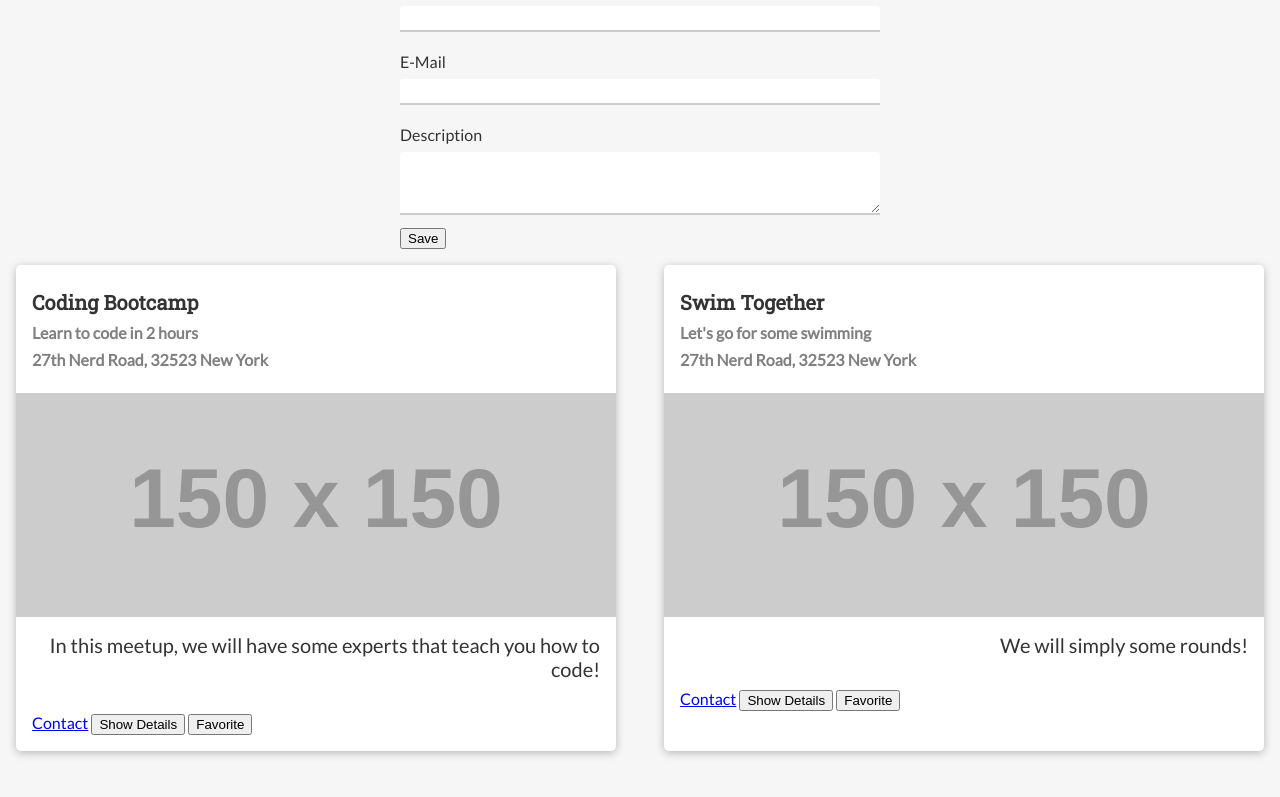
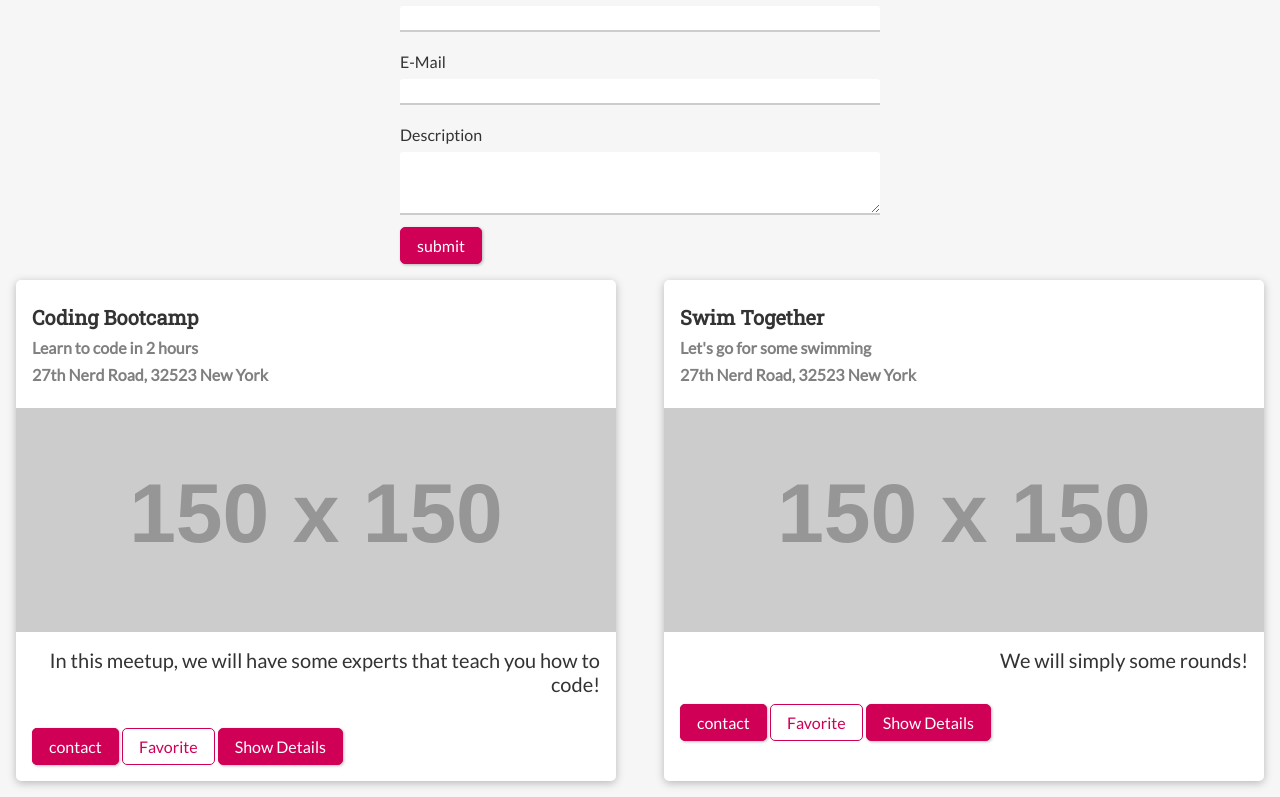
Before and after one commit to isoppp/learn-svelte-course-of-udemy, a Svelte app: page / in a window 1280 px wide. Shown: the part 400-1197 px from the top of the page. Before the commit the page ends 1167 px from the top, so only its background shows below. Built offline with nearby package versions, Linux system fonts and the light colour scheme.

Commit message:
Add Button component and replace hard coded buttons with component

```diff
--- a/src/App.svelte
+++ b/src/App.svelte
@@ -2,6 +2,7 @@
   import Header from './UI/Header.svelte';
   import MeetupGrid from './Meetups/MeetupGrid.svelte'
   import TextInput from './UI/TextInput.svelte'
+  import Button from './UI/Button.svelte'
 
   let title = '';
   let subtitle = '';
@@ -109,7 +110,7 @@
       value="{description}"
       on:input="{event => (description = event.target.value)}"
     />
-    <button type="submit">Save</button>
+    <Button type="submit" caption="submit" />
   </form>
   <MeetupGrid meetups="{meetups}"/>
 </main>
--- a/src/Meetups/MeetupItem.svelte
+++ b/src/Meetups/MeetupItem.svelte
@@ -1,4 +1,5 @@
 <script>
+  import Button from '../UI/Button.svelte'
   export let title;
   export let subtitle;
   export let imageUrl;
@@ -77,8 +78,8 @@
   </div>
 
   <footer>
-    <a href="mailto:{email}">Contact</a>
-    <button>Show Details</button>
-    <button>Favorite</button>
+    <Button href="mailto:{email}" caption="contact" />
+    <Button mode="outline" type="button" caption="Favorite" />
+    <Button type="button" caption="Show Details"/>
   </footer>
 </article>
--- /dev/null
+++ b/src/UI/Button.svelte
@@ -0,0 +1,90 @@
+<script>
+  export let type;
+  export let caption;
+  export let href;
+  export let mode;
+</script>
+
+<style>
+button,
+a {
+  font: inherit;
+  border: 1px solid #cf0056;
+  background: #cf0056;
+  padding: 0.5rem 1rem;
+  color: white;
+  border-radius: 5px;
+  box-shadow: 1px 1px 3px rgba(0, 0, 0, 0.26);
+  cursor: pointer;
+  text-decoration: none;
+}
+
+button:focus {
+  outline: none;
+}
+
+button:hover,
+button:active,
+a:hover,
+a:active {
+  background: #e40763;
+  border-color: #e40763;
+  box-shadow: 1px 1px 8px rgba(77, 51, 51, 0.26);
+}
+
+button:disabled,
+button:disabled:hover,
+button:disabled:active {
+  background: #ccc;
+  border-color: #ccc;
+  color: #959595;
+  box-shadow: none;
+  cursor: not-allowed;
+}
+
+.success {
+  background: #01a129;
+  border-color: #01a129;
+}
+
+.success:hover,
+.success:active {
+  background: #1ac745;
+  border-color: #1ac745;
+}
+
+.outline {
+  background: transparent;
+  color: #cf0056;
+  box-shadow: none;
+}
+
+.outline:hover,
+.outline:active {
+  background: #ffc7de;
+  box-shadow: none;
+}
+
+.outline:disabled,
+.outline:disabled:hover,
+.outline:disabled:active {
+  background: transparent;
+  color: #ccc;
+}
+
+.outline.success {
+  border-color: #01a129;
+  color: #01a129;
+}
+
+.outline.success:hover,
+.outline.success:active {
+  background: #c2ffd1;
+}
+</style>
+
+{#if href}
+  <a href="{href}">{caption}</a>
+{:else}
+  <button class="{mode}" type="{type}">{caption}</button>
+{/if}
```
